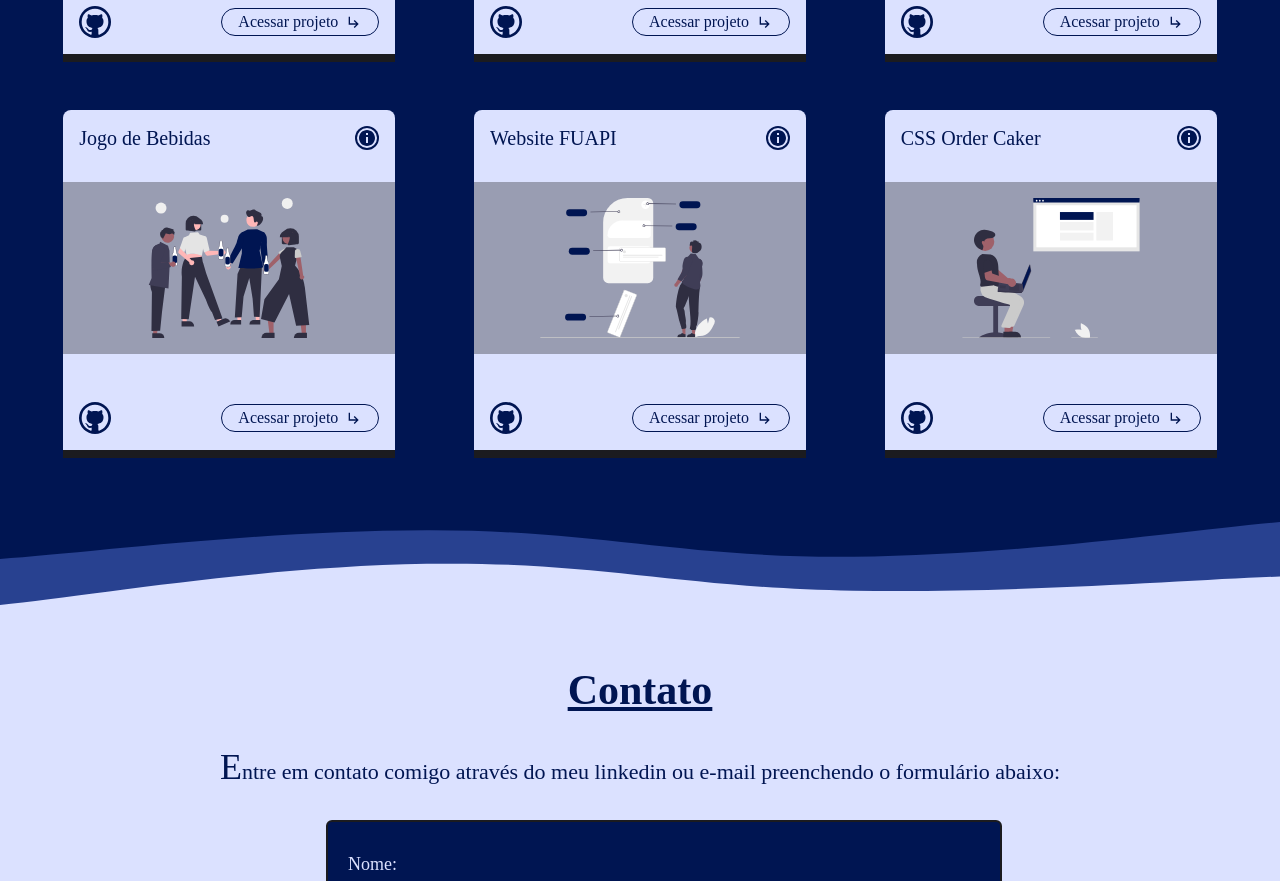
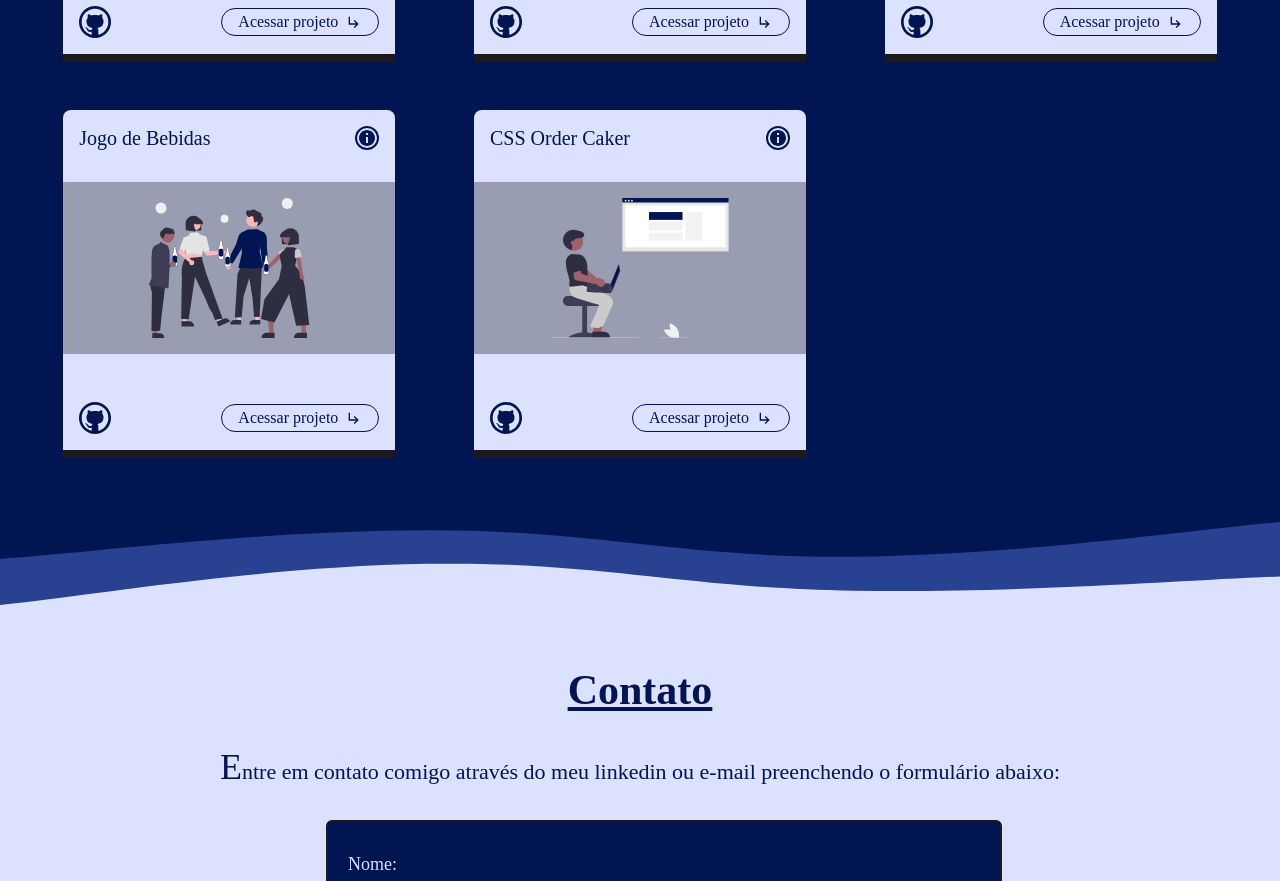
Before and after one commit to HeronNepomuceno/heron, a Vue app: page / in a window 1280 px wide. Shown: the part 3040-3921 px from the top of the page. Built offline with nearby package versions, Linux system fonts and the light colour scheme; a web font is replaced by a local one.

Commit message:
remove a project card

```diff
--- a/src/components/ProjectsComp.vue
+++ b/src/components/ProjectsComp.vue
@@ -30,13 +30,6 @@
 			project_info="Projeto desenvolvido fruto de uma conversa entre amigos que buscavam ideias para se divertir em eventos sociais."
 			:project_link="project_link_atecair"
 			:project_github="project_github_atecair"/>
-
-			<item-project-comp
-			project_name="Website FUAPI"
-			project_image="project_fuapi.svg"
-			project_info="O projeto trata-se de um website informativo sobre a Fundação de Apoio ao Desenvolvimento Educacional, Governança e Meio Ambiente da UESPI."
-			:project_link="project_link_fuapi"
-			:project_github="project_github_fuapi"/>
 
 			<item-project-comp
 			project_name="CSS Order Caker"
@@ -75,9 +68,6 @@ export default {
       project_link_webgame: "https://www.linkedin.com/feed/update/urn:li:activity:6902715882272108545/",
       project_github_webgame: "https://github.com/HeronNepomuceno/paladino-vs-dragao",
 
-      project_link_fuapi: "https://fuapi.netlify.app/",
-      project_github_fuapi: "https://github.com/HeronNepomuceno/FUAPI",
-
       project_link_cssorder: "https://css-order-caker.netlify.app/",
       project_github_cssorder: "https://github.com/HeronNepomuceno/css-order-caker"
     }
```
Also changed, not shown: public/images/project/project_fuapi.svg (deleted).
